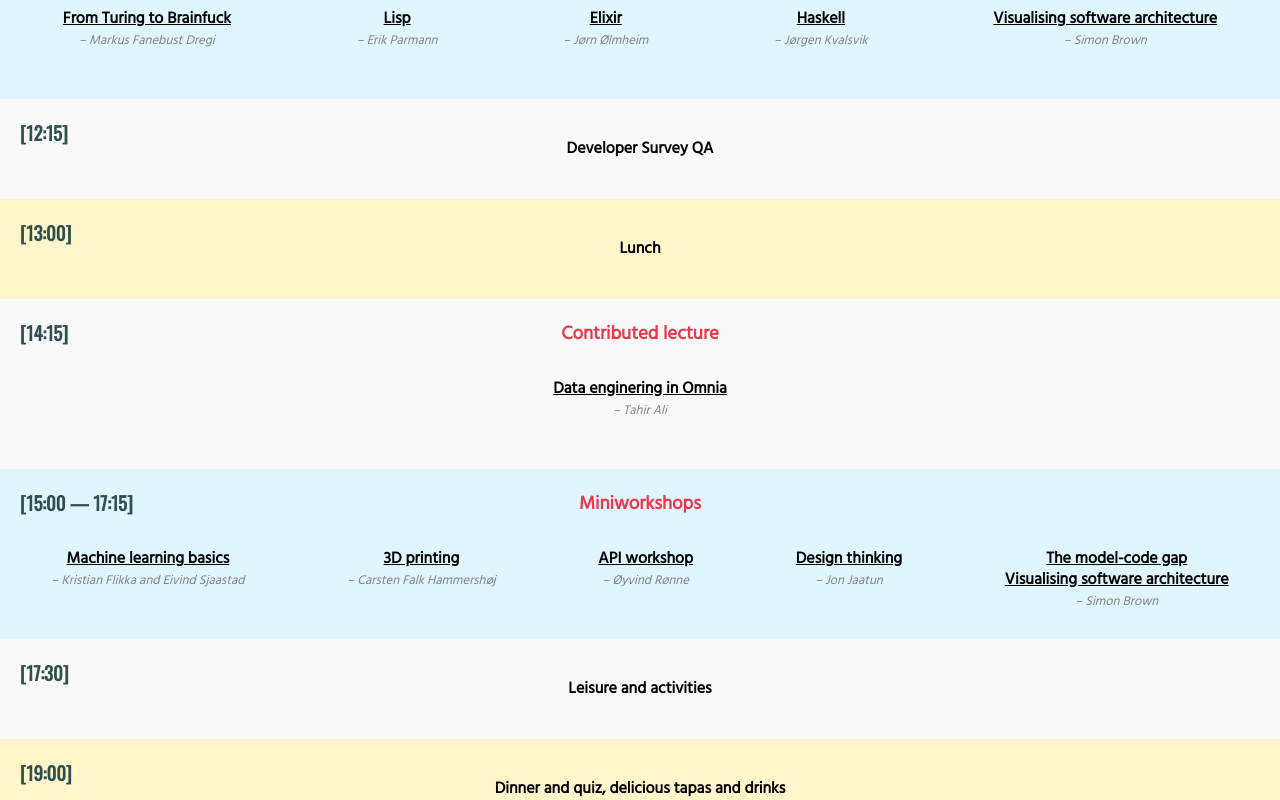
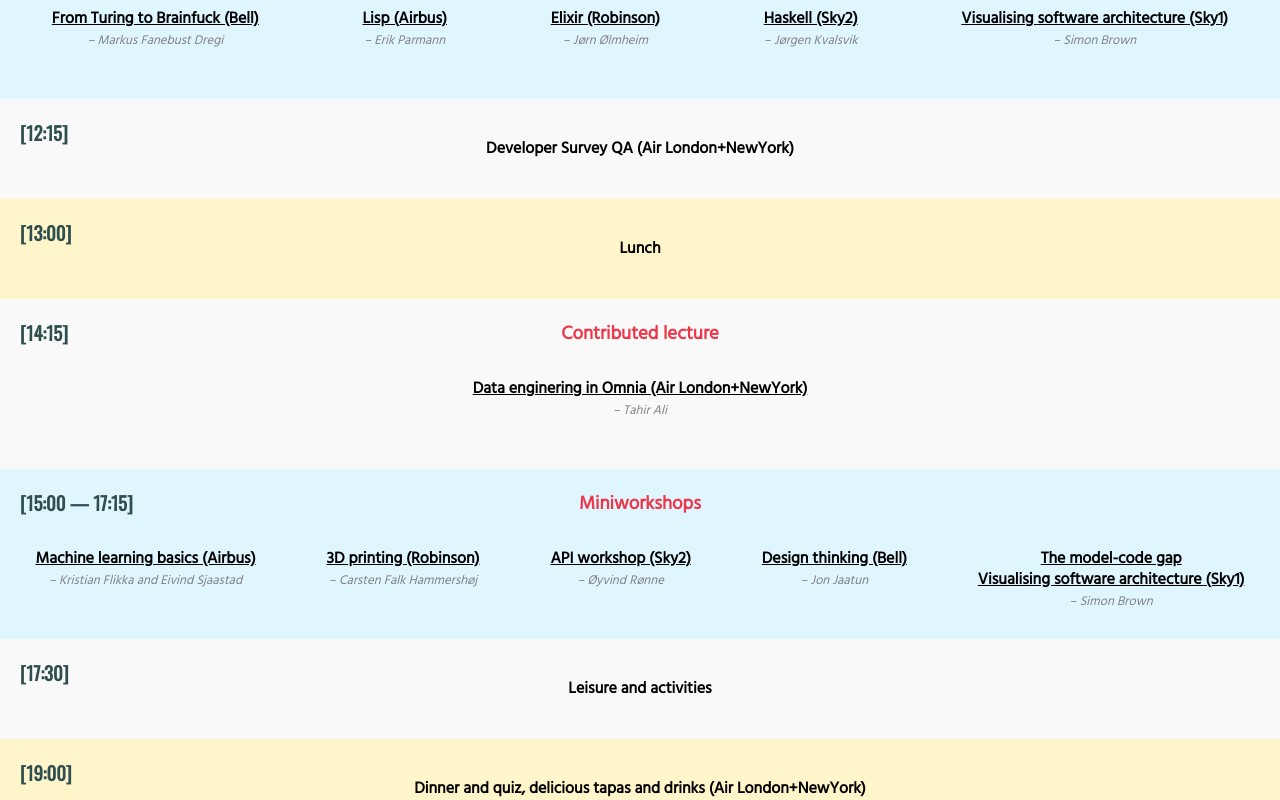
Before and after one commit to equinor/edc2018.github.io, a React (Create React App) app: page / in a window 1280 px wide. Shown: the part 700-1500 px from the top of the page. Built offline with nearby package versions, Linux system fonts and the light colour scheme.

Commit message:
adding rooms for day1

```diff
--- a/src/data.js
+++ b/src/data.js
@@ -115,7 +115,7 @@ export const events = [
   {
     id: IDS.KEYNOTE_SOFTWARE_ARCHITECTURE,
     title:
-      'Five things every developer should know about software architecture',
+      'Five things every developer should know about software architecture (Air London & NewYork)',
     speaker: SPEAKERS.SIMON_BROWN,
     description: (
       <p>
@@ -135,8 +135,8 @@ export const events = [
   },
   {
     id: IDS.ELIXIR,
-    title: 'Introduction to Elixir',
-    shortTitle: 'Elixir',
+    title: 'Introduction to Elixir (Robinson)',
+    shortTitle: 'Elixir (Robinson)',
     speaker: SPEAKERS.JORN_OLMHEIM,
     description: (
       <p>
@@ -156,8 +156,8 @@ export const events = [
   },
   {
     id: IDS.HASKELL,
-    title: 'Crowdsourced Haskell',
-    shortTitle: 'Haskell',
+    title: 'Crowdsourced Haskell (Sky2)',
+    shortTitle: 'Haskell (Sky2)',
     speaker: SPEAKERS.JORGEN_KVALSVIK,
     description: (
       <p>
@@ -177,8 +177,8 @@ export const events = [
   },
   {
     id: IDS.LISP,
-    title: 'Schemy listy lispy lisps',
-    shortTitle: 'Lisp',
+    title: 'Schemy listy lispy lisps (Airbus)',
+    shortTitle: 'Lisp (Airbus)',
     speaker: SPEAKERS.ERIK_PARMANN,
     description: (
       <p>
@@ -198,8 +198,8 @@ export const events = [
   },
   {
     id: IDS.BRAINFUCK,
-    title: 'Minimalistic turing complete languages and their implications',
-    shortTitle: 'From Turing to Brainfuck',
+    title: 'Minimalistic turing complete languages and their implications (Bell)',
+    shortTitle: 'From Turing to Brainfuck (Bell)',
     speaker: SPEAKERS.MARKUS_FANEBUST_DREGI,
     description: (
       <p>
@@ -219,8 +219,8 @@ export const events = [
   },
   {
     id: IDS.C4,
-    title: 'Visualising software architecture with the C4 model',
-    shortTitle: 'Visualising software architecture',
+    title: 'Visualising software architecture with the C4 model (Sky1)',
+    shortTitle: 'Visualising software architecture (Sky1)',
     speaker: SPEAKERS.SIMON_BROWN,
     description: (
       <p>
@@ -240,8 +240,8 @@ export const events = [
   },
   {
     id: IDS.PRINTING_3D,
-    title: '3D printing — a practical guide to getting started',
-    shortTitle: '3D printing',
+    title: '3D printing — a practical guide to getting started (Robinson)',
+    shortTitle: '3D printing (Robinson)',
     speaker: SPEAKERS.CARSTEN_FALK_HAMMERSHOJ,
     description: (
       <p>
@@ -262,8 +262,8 @@ export const events = [
   },
   {
     id: IDS.MODEL_CODE_GAP,
-    title: 'The model-code gap and Visualising software architecture',
-    shortTitle: 'The model-code gap\nVisualising software architecture',
+    title: 'The model-code gap and Visualising software architecture (Sky1)',
+    shortTitle: 'The model-code gap\nVisualising software architecture (Sky1)',
     speaker: SPEAKERS.SIMON_BROWN,
     description: (
       <p>
@@ -283,8 +283,8 @@ export const events = [
   },
   {
     id: IDS.MACHINE_LEARNING,
-    title: 'Introduction to machine learning',
-    shortTitle: 'Machine learning basics',
+    title: 'Introduction to machine learning (Airbus)',
+    shortTitle: 'Machine learning basics (Airbus)',
     speaker: SPEAKERS.KRISTIAN_FLIKKA_AND_EIVIND_SJAASTAD,
     description: (
       <p>
@@ -304,8 +304,8 @@ export const events = [
   },
   {
     id: IDS.API_WORKSHOP,
-    title: 'API workshop',
-    shortTitle: 'API workshop',
+    title: 'API workshop (Sky2)',
+    shortTitle: 'API workshop (Sky2)',
     speaker: SPEAKERS.OYVIND_RONNE,
     description: (
       <p>
@@ -329,7 +329,7 @@ export const events = [
   },
   {
     id: IDS.OMNIA,
-    title: 'Data enginering in Omnia',
+    title: 'Data enginering in Omnia (Air London+NewYork)',
     speaker: SPEAKERS.TAHIR_ALI,
     description: (
       <p>
@@ -349,7 +349,7 @@ export const events = [
   },
   {
     id: IDS.DESIGN_THINKING,
-    title: 'Design thinking',
+    title: 'Design thinking (Bell)',
     speaker: SPEAKERS.JON_JAATUN,
     description: (
       <p>
@@ -369,7 +369,7 @@ export const events = [
   },
   {
     id: IDS.KEYNOTE_FEEDBACK_DRIVEN_DEVELOPMENT,
-    shortTitle: 'Feedback-driven Product Development',
+    shortTitle: 'Feedback-driven Product Development (Air London+NewYork)',
     title:
       'Feedback-driven Product Development\n' +
       'How we do it at Lysaker and how you can design your own system',
@@ -662,7 +662,7 @@ export const schedule = [
       },
       {
         time: TIME_SLOTS['12:15'],
-        events: [{ title: 'Developer Survey QA' }],
+        events: [{ title: 'Developer Survey QA (Air London+NewYork)' }],
       },
       {
         time: TIME_SLOTS['13:00'],
@@ -693,7 +693,7 @@ export const schedule = [
         time: TIME_SLOTS['19:00'],
         events: [
           {
-            title: 'Dinner and quiz, delicious tapas and drinks',
+            title: 'Dinner and quiz, delicious tapas and drinks (Air London+NewYork)',
           },
         ],
         background: COLORS.LIGHT_YELLOW,
```
